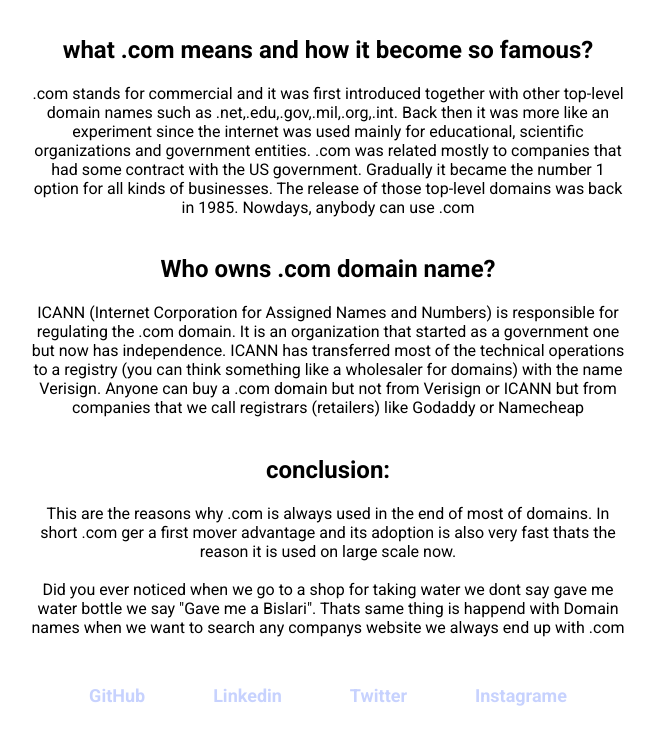
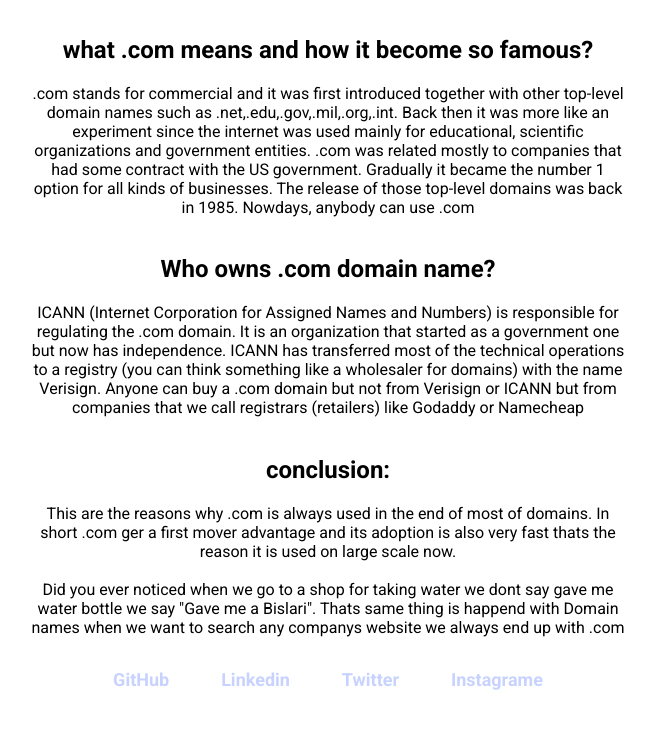
Before and after one commit to TusharJade/mark15-Blog1, a plain HTML site: page index.html in a window 1280 px wide. Shown: the part 593-1337 px from the top of the page, without its empty margins (312-968 px from the left). Drawn offline with Linux system fonts and the light colour scheme.

Commit message:
new style added

```diff
--- a/styles.css
+++ b/styles.css
@@ -26,12 +26,12 @@ body {
 
 .list {
     display: inline;
-    padding: 0rem 0.5rem;
+    padding: 0rem 0.5srem;
 }
 
 .link {
    text-decoration: none;
-   padding: 0.5rem 1.5rem;
+   padding:0.5rem 1.5rem;
 }
 
 .footer ul {
@@ -46,7 +46,10 @@ body {
 }
 
 .footer {
-    padding: 2rem 1rem;
-    border-bottom-right-radius: 1rem;
+    padding:1rem;
     text-align: center;
 }
+
+.padding {
+    padding-bottom: 2.5rem;
+}
```
